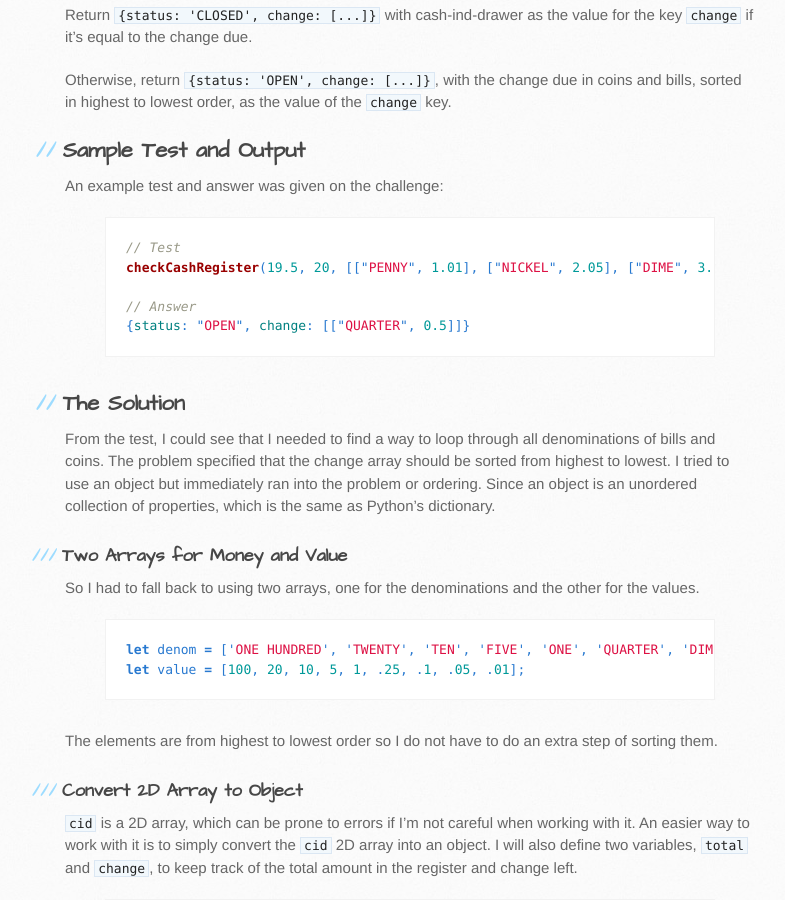
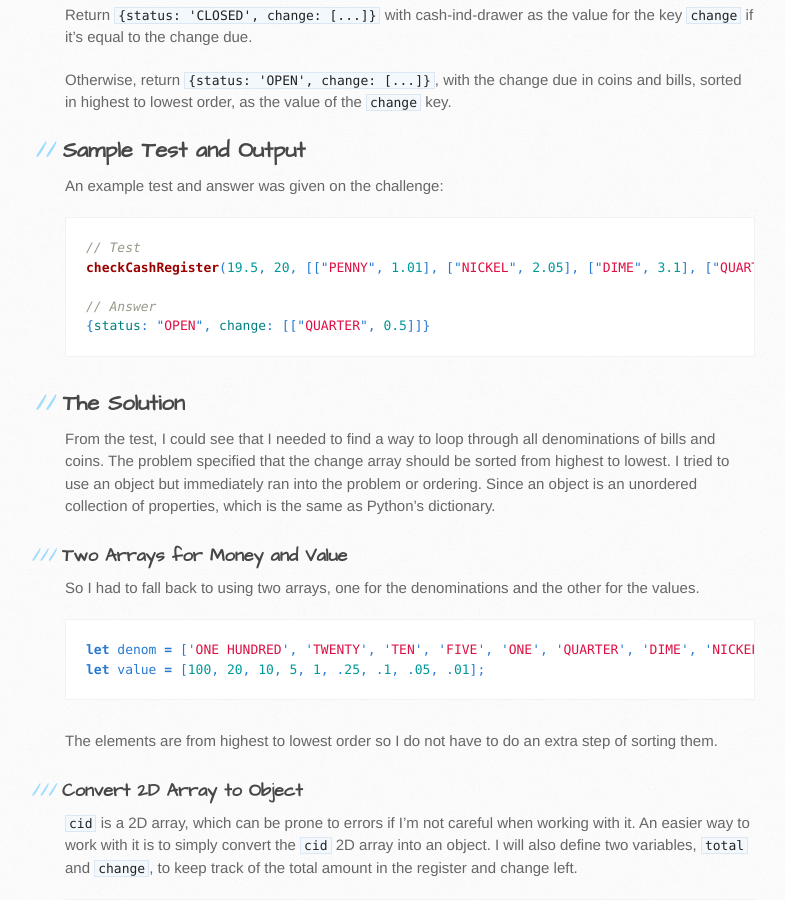
Before and after one commit to kennguyen01/kennguyen01.github.io, a Jekyll site: the page built from _posts/programming/2019/2019-01-03-making-a-cash-register-in-javascript.md, in a window 1280 px wide and 900 px high, scrolled down 763 px. Shown: the whole window, without its empty margins (105-890 px from the left). Built offline with Jekyll 4.4.1, drawn with Linux system fonts in a browser that asks for light colours; comment, search, counter and statistics services are not loaded.

Commit message:
Test syntax highlighting for javascript

````diff
--- a/_posts/programming/2019/2019-01-03-making-a-cash-register-in-javascript.md
+++ b/_posts/programming/2019/2019-01-03-making-a-cash-register-in-javascript.md
@@ -26,13 +26,13 @@
 
 An example test and answer was given on the challenge:
 
-{% highlight js %}
+```javascript
 // Test
 checkCashRegister(19.5, 20, [["PENNY", 1.01], ["NICKEL", 2.05], ["DIME", 3.1], ["QUARTER", 4.25], ["ONE", 90], ["FIVE", 55], ["TEN", 20], ["TWENTY", 60], ["ONE HUNDRED", 100]]);
 
 // Answer
 {status: "OPEN", change: [["QUARTER", 0.5]]}
-{% endhighlight %}
+```
 
 ## The Solution
 
@@ -42,10 +42,10 @@
 
 So I had to fall back to using two arrays, one for the denominations and the other for the values.
 
-{% highlight js %}
+```javascript
 let denom = ['ONE HUNDRED', 'TWENTY', 'TEN', 'FIVE', 'ONE', 'QUARTER', 'DIME', 'NICKEL', 'PENNY'];
 let value = [100, 20, 10, 5, 1, .25, .1, .05, .01];
-{% endhighlight %}
+```
 
 The elements are from highest to lowest order so I do not have to do an extra step of sorting them.
 
@@ -53,7 +53,7 @@
 
 `cid` is a 2D array, which can be prone to errors if I'm not careful when working with it. An easier way to work with it is to simply convert the `cid` 2D array into an object. I will also define two variables, `total` and `change`, to keep track of the total amount in the register and change left.
 
-{% highlight js %}
+```javascript
 let total = 0;
 let change = cash - price;
 
@@ -62,11 +62,11 @@
     total += i[1];
     register[i[0]] = i[1];
 }
-{% endhighlight %}
+```
 
 I run the code now and the result is something like this:
 
-{% highlight js %}
+```javascript
 total = 335.40999999999997;
 register = {
     PENNY: 1.01,
@@ -79,7 +79,7 @@
     TWENTY: 60,
     'ONE HUNDRED': 100
 }
-{% endhighlight %}
+```
 
 The total is a bit weird but it's due to rounding error so I can fix it later. The main point is that I have converted `cid` into an object.
 
@@ -87,11 +87,11 @@
 
 Before I go any further, I need to have a way to round the intermediate floats to two decimal places. If I don't do that, the answer will not work for every test case. The `Number.toFixed()` method formats a number into string using fixed-point notation. I just need to cast the string back into number again to get what I want:
 
-{% highlight js %}
+```javascript
 function twoDecimal(n) {
     return Number(n.toFixed(2));
 }
-{% endhighlight %}
+```
 
 ### Looping and Subtracting
 
@@ -99,7 +99,7 @@
 
 The `cashback` object will be increased by the amount of the value if the denomination is already in it. Otherwise, it will create a new key for that denomination with the current value.
 
-{% highlight js %}
+```javascript
 let cashback = {};
 for (let i = 0; i < value.length; i++) {
     let v = value[i];
@@ -117,7 +117,7 @@
         }
     }
 }
-{% endhighlight %}
+```
 
 ### Return the Result
 
@@ -127,7 +127,7 @@
 
 Otherwise, there's more money in the register than the change. I will push all the keys and values in `cashback` object to the `result.change` array and return that.
 
-{% highlight js %}
+```javascript
 let result = {status: 'OPEN', change: []};
 
 if (change > 0) {
@@ -143,7 +143,7 @@
         result.change.push([d, cashback[d]]);
     }
 }
-{% endhighlight %}
+```
 
 ## A Challenging Problem
 
````
